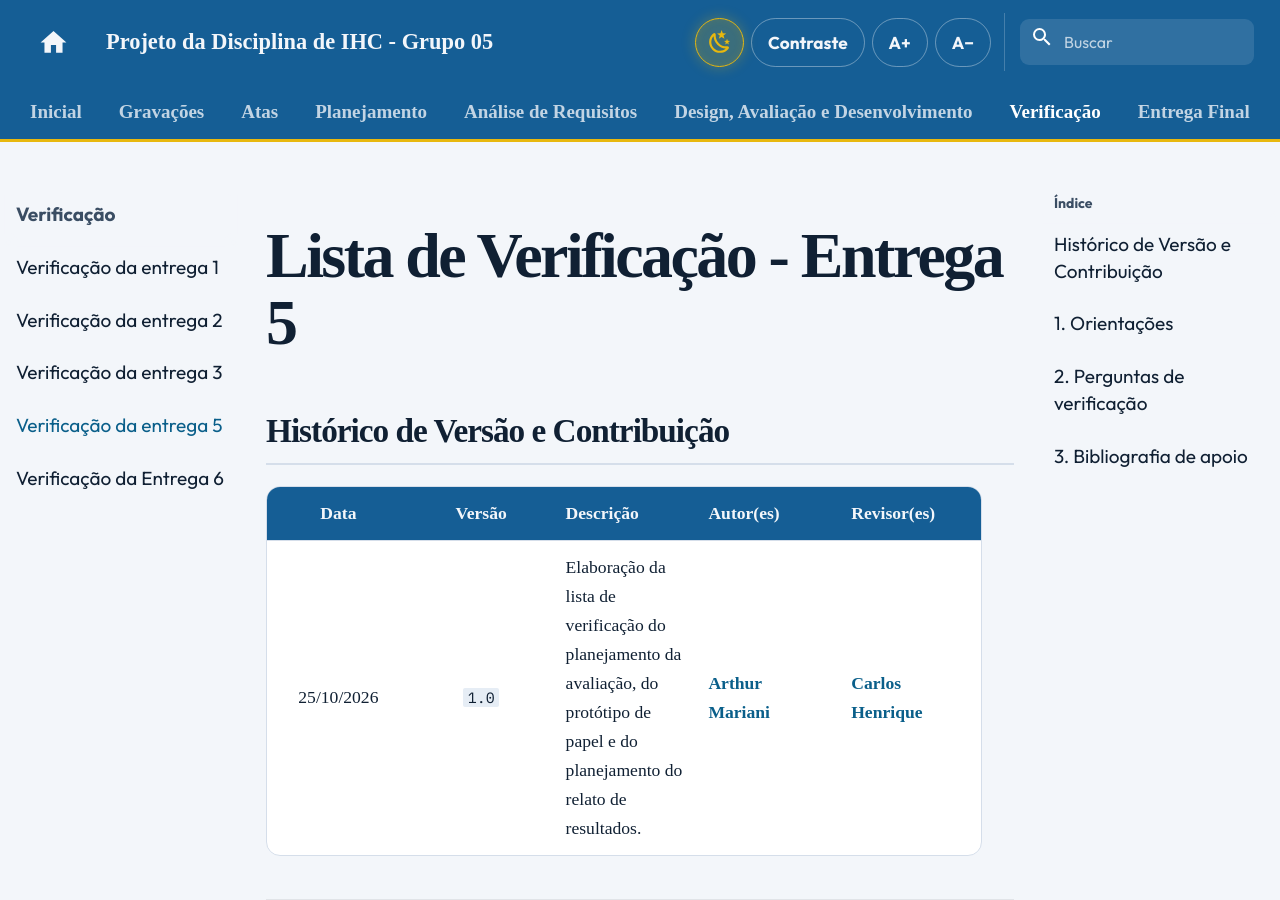
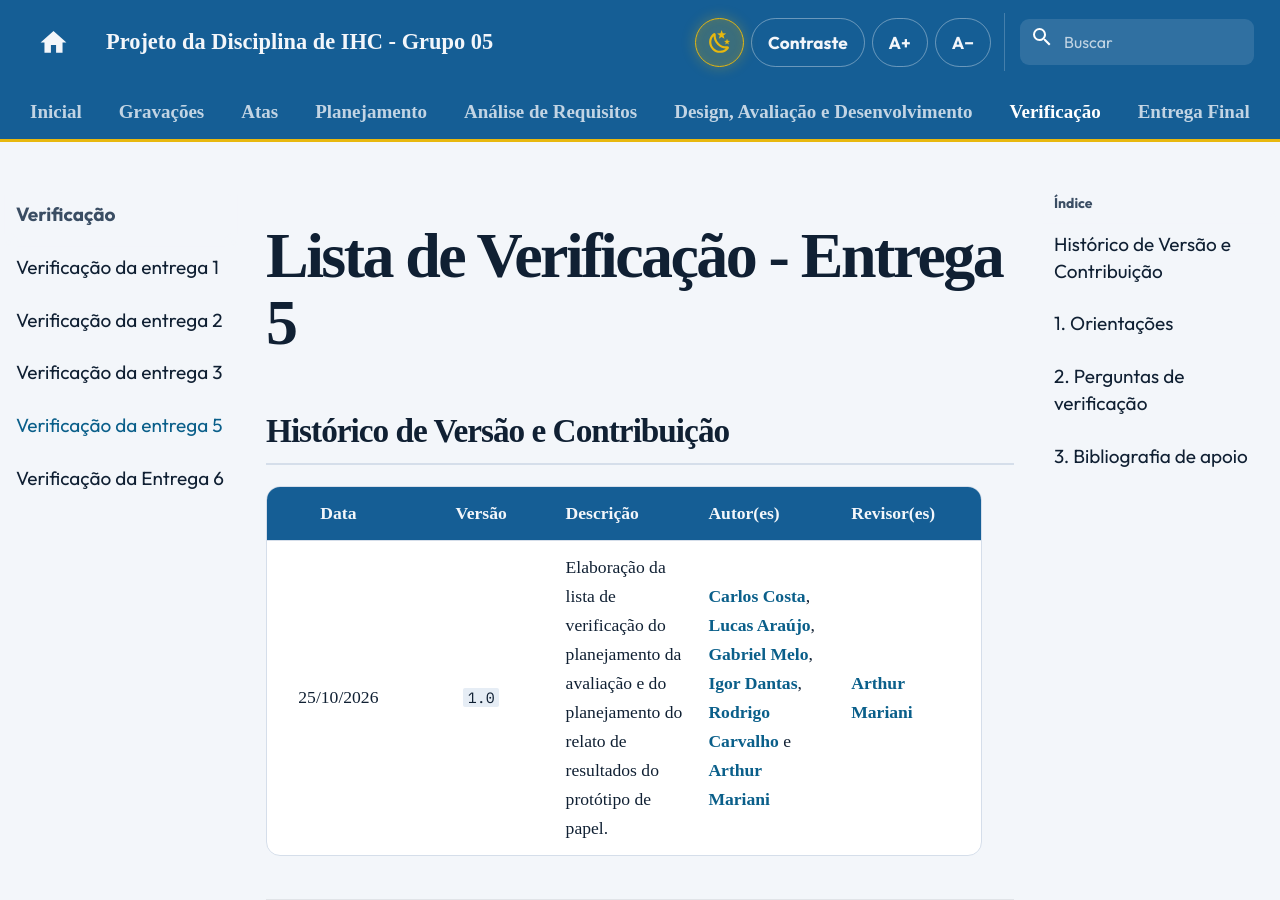
Before and after one commit to Interacao-Humano-Computador/2026.2-Grupo05, an MkDocs documentation site: the page built from docs/verificacao/verif5.md, in a window 1280 px wide and 900 px high. Built offline with MkDocs 1.6.1 and Material for MkDocs 9.7.7, drawn with Linux system fonts in a browser that asks for light colours; comment, search, counter and statistics services are not loaded.

Commit message:
docs: corrige autorias da lista 5 de verificação

```diff
--- a/docs/verificacao/verif5.md
+++ b/docs/verificacao/verif5.md
@@ -4,7 +4,7 @@
 
 | Data | Versão | Descrição | Autor(es) | Revisor(es) |
 | :---: | :---: | :--- | :--- | :--- |
-| 25/10/2026 | `1.0` | Elaboração da lista de verificação do planejamento da avaliação, do protótipo de papel e do planejamento do relato de resultados. | [Arthur Mariani](https://github.com/arthur-mariani) | [Carlos Henrique](https://github.com/carloshfgit) |
+| 25/10/2026 | `1.0` | Elaboração da lista de verificação do planejamento da avaliação e do planejamento do relato de resultados do protótipo de papel. | [Carlos Costa](https://github.com/carloshfgit), [Lucas Araújo](https://github.com/Lucasaraujoszz), [Gabriel Melo](https://github.com/gabriellcardone-06), [Igor Dantas](https://github.com/IgorDARAUJO), [Rodrigo Carvalho](https://github.com/RodrigoCBarbosa) e [Arthur Mariani](https://github.com/arthur-mariani) | [Arthur Mariani](https://github.com/arthur-mariani) |
 
 ---
 
```
